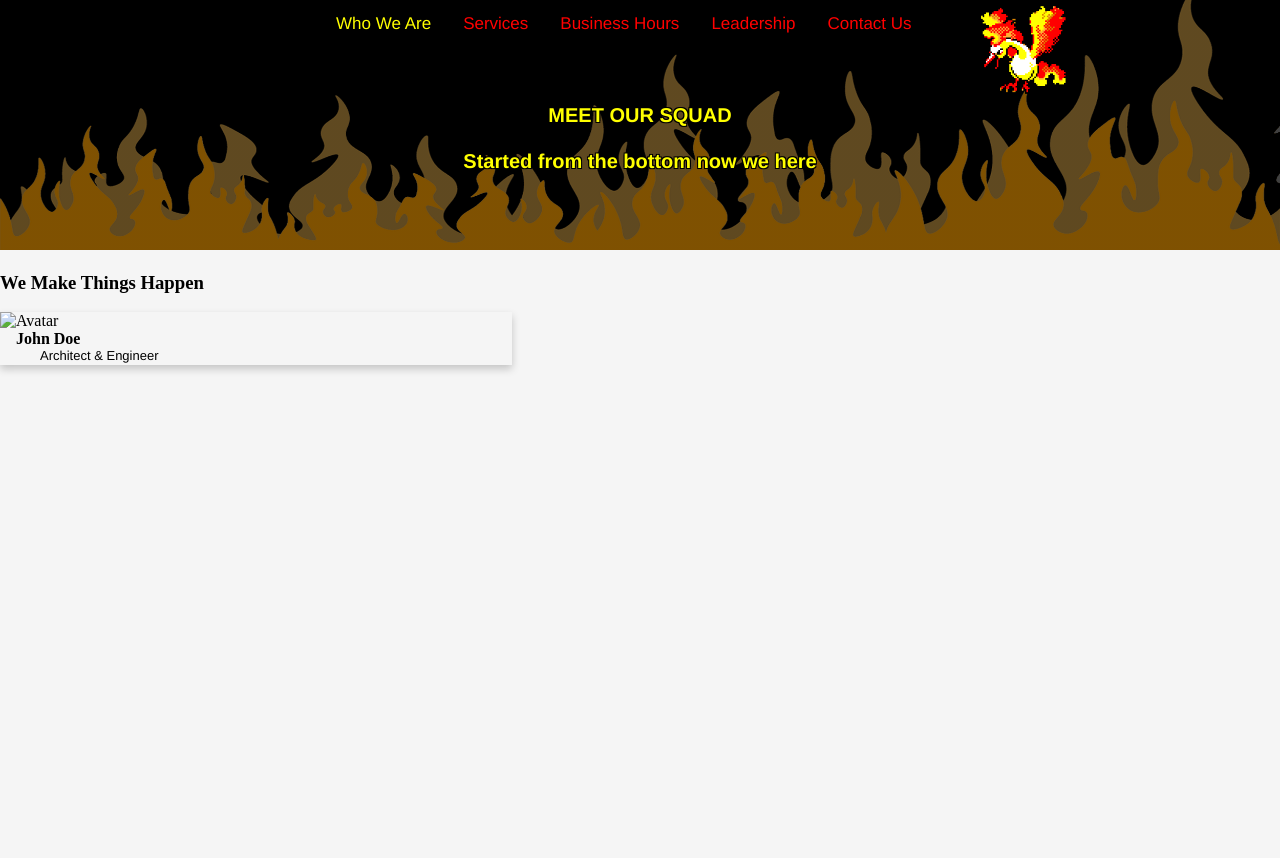
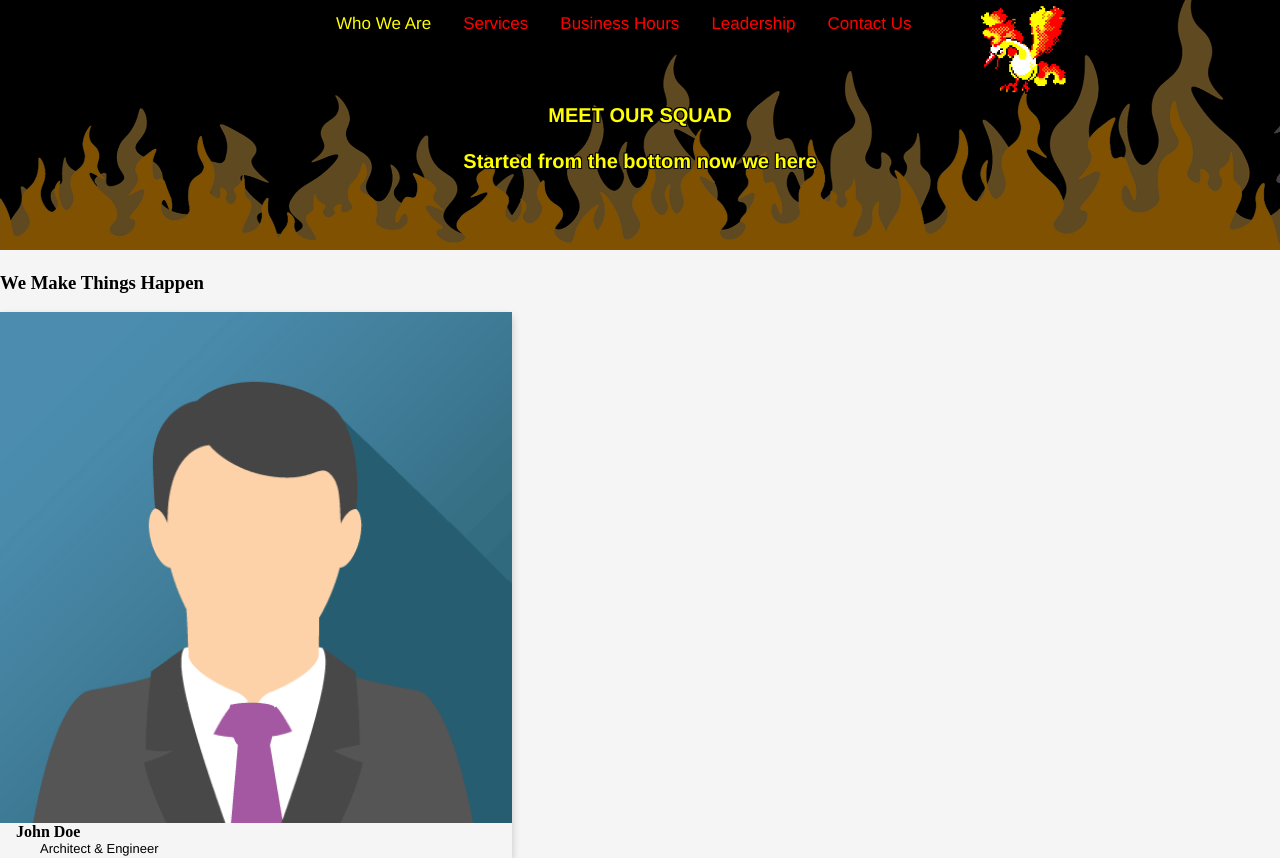
Before and after one commit to NelNel147/TeamMoltres, a plain HTML site: page leadership.html in a window 1280 px wide. Before the commit the page ends 800 px from the top, so only its background shows below. Drawn offline with Linux system fonts and the light colour scheme.

Commit message:
Update leadership.html

```diff
--- a/leadership.html
+++ b/leadership.html
@@ -5,6 +5,7 @@
     <meta name="viewport" content="width=device-width, initial-scale=1.0">
     <link rel="stylesheet" href="styles.css">
     <link rel="icon" type="image/x-icon" href="images\favicon.ico">
+    <link rel="stylesheet" href="https://cdnjs.cloudflare.com/ajax/libs/font-awesome/4.7.0/css/font-awesome.min.css">
     <title>Leadership</title>
 </head>
     <body>
@@ -30,7 +31,7 @@
           <!--HEADER BACKGROUND-->
           <h3><br><strong>We Make Things Happen</strong></h3><br>
           <div class="card">
-            <img src="img_avatar.png" alt="Avatar" style="width:100%">
+            <img src="/images/img_avatar.png" alt="Avatar" style="width:100%">
             <div class="container">
               <h4><b>John Doe</b></h4>
               <p>Architect & Engineer</p>
```
